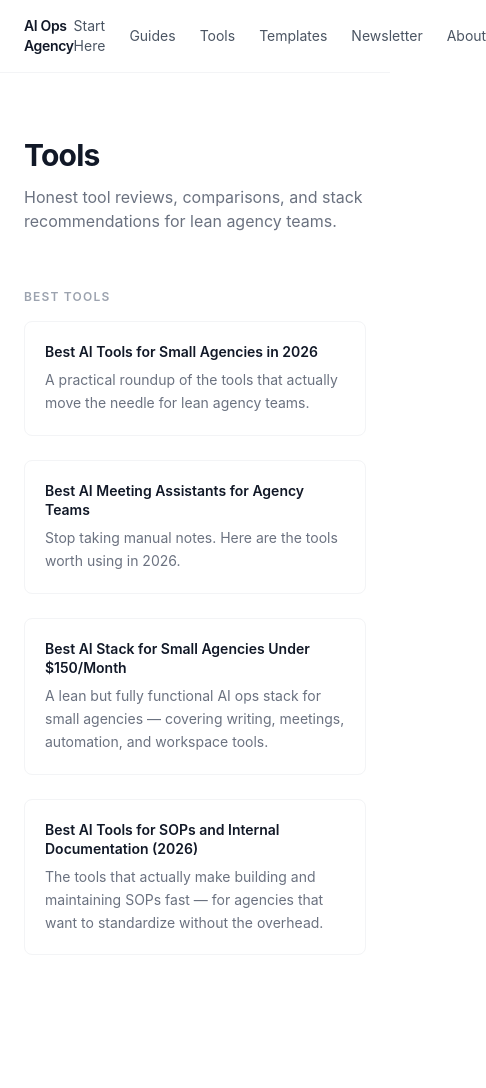
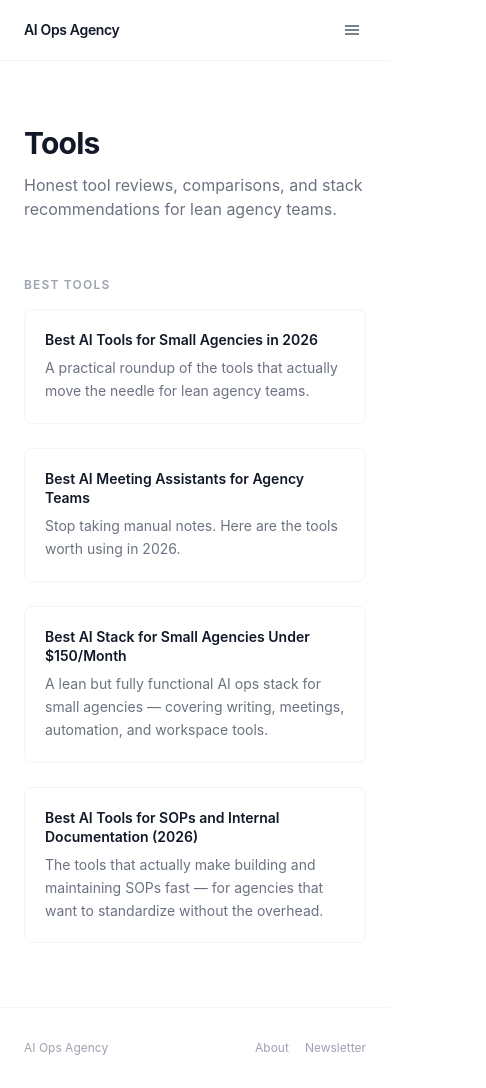
Before and after one commit to veramey/my-website, a Next.js app: page /tools in a window 390 px wide. Shown: the whole page, 486 px wide, since content can reach past the window. Before the commit the page ends 1019 px from the top, so only its background shows below. Built offline with nearby package versions, Linux system fonts and the light colour scheme.

Commit message:
Fix responsive layout: mobile nav menu, stacking CTAs/forms, add missing footers

```diff
--- a/src/components/Nav.tsx
+++ b/src/components/Nav.tsx
@@ -1,21 +1,71 @@
+'use client'
+
+import { useState } from 'react'
 import Link from 'next/link'
 
+const links = [
+  { href: '/start-here', label: 'Start Here' },
+  { href: '/guides', label: 'Guides' },
+  { href: '/tools', label: 'Tools' },
+  { href: '/templates', label: 'Templates' },
+  { href: '/newsletter', label: 'Newsletter' },
+  { href: '/about', label: 'About' },
+]
+
 export default function Nav() {
+  const [open, setOpen] = useState(false)
+
   return (
     <nav className="border-b border-gray-100">
       <div className="max-w-5xl mx-auto px-6 py-4 flex items-center justify-between">
         <Link href="/" className="font-semibold text-gray-900 text-sm tracking-tight">
           AI Ops Agency
         </Link>
-        <div className="flex items-center gap-6 text-sm text-gray-600">
-          <Link href="/start-here" className="hover:text-gray-900 transition-colors">Start Here</Link>
-          <Link href="/guides" className="hover:text-gray-900 transition-colors">Guides</Link>
-          <Link href="/tools" className="hover:text-gray-900 transition-colors">Tools</Link>
-          <Link href="/templates" className="hover:text-gray-900 transition-colors">Templates</Link>
-          <Link href="/newsletter" className="hover:text-gray-900 transition-colors">Newsletter</Link>
-          <Link href="/about" className="hover:text-gray-900 transition-colors">About</Link>
+
+        {/* Desktop */}
+        <div className="hidden md:flex items-center gap-6 text-sm text-gray-600">
+          {links.map((l) => (
+            <Link key={l.href} href={l.href} className="hover:text-gray-900 transition-colors">
+              {l.label}
+            </Link>
+          ))}
         </div>
+
+        {/* Mobile toggle */}
+        <button
+          onClick={() => setOpen(!open)}
+          className="md:hidden p-1 text-gray-600 hover:text-gray-900 transition-colors"
+          aria-label={open ? 'Close menu' : 'Open menu'}
+        >
+          {open ? (
+            <svg width="20" height="20" viewBox="0 0 20 20" fill="none" stroke="currentColor" strokeWidth="1.5">
+              <path d="M5 5l10 10M15 5L5 15" />
+            </svg>
+          ) : (
+            <svg width="20" height="20" viewBox="0 0 20 20" fill="none" stroke="currentColor" strokeWidth="1.5">
+              <path d="M3 6h14M3 10h14M3 14h14" />
+            </svg>
+          )}
+        </button>
       </div>
+
+      {/* Mobile menu */}
+      {open && (
+        <div className="md:hidden border-t border-gray-100 bg-white">
+          <div className="max-w-5xl mx-auto px-6 py-4 flex flex-col gap-3 text-sm text-gray-600">
+            {links.map((l) => (
+              <Link
+                key={l.href}
+                href={l.href}
+                onClick={() => setOpen(false)}
+                className="hover:text-gray-900 transition-colors py-1"
+              >
+                {l.label}
+              </Link>
+            ))}
+          </div>
+        </div>
+      )}
     </nav>
   )
 }
--- a/src/pages/guides/index.tsx
+++ b/src/pages/guides/index.tsx
@@ -110,6 +110,16 @@ export default function GuidesIndex() {
           </div>
         </section>
       </main>
+
+      <footer className="border-t border-gray-100">
+        <div className="max-w-5xl mx-auto px-6 py-8 flex items-center justify-between text-xs text-gray-400">
+          <span>AI Ops Agency</span>
+          <div className="flex gap-4">
+            <Link href="/about" className="hover:text-gray-600 transition-colors">About</Link>
+            <Link href="/newsletter" className="hover:text-gray-600 transition-colors">Newsletter</Link>
+          </div>
+        </div>
+      </footer>
     </>
   )
 }
--- a/src/pages/index.tsx
+++ b/src/pages/index.tsx
@@ -134,7 +134,7 @@ export default function Home() {
             <p className="mt-5 text-lg text-gray-600 leading-relaxed">
               Practical workflows, tools, and templates to help lean teams run tighter operations and deliver better client work.
             </p>
-            <div className="mt-8 flex items-center gap-4">
+            <div className="mt-8 flex flex-col sm:flex-row items-start sm:items-center gap-4">
               <Link
                 href="/start-here"
                 className="px-5 py-2.5 bg-gray-900 text-white text-sm font-medium rounded hover:bg-gray-700 transition-colors"
@@ -268,7 +268,7 @@ export default function Home() {
               {status === 'success' ? (
                 <p className="mt-6 text-sm text-green-600 font-medium">✓ You&apos;re subscribed. Talk soon.</p>
               ) : (
-                <form className="mt-6 flex gap-2" onSubmit={handleSubscribe}>
+                <form className="mt-6 flex flex-col sm:flex-row gap-2" onSubmit={handleSubscribe}>
                   <input
                     type="email"
                     placeholder="your@email.com"
--- a/src/pages/templates/index.tsx
+++ b/src/pages/templates/index.tsx
@@ -104,6 +104,16 @@ export default function TemplatesIndex() {
           </div>
         </section>
       </main>
+
+      <footer className="border-t border-gray-100">
+        <div className="max-w-5xl mx-auto px-6 py-8 flex items-center justify-between text-xs text-gray-400">
+          <span>AI Ops Agency</span>
+          <div className="flex gap-4">
+            <Link href="/about" className="hover:text-gray-600 transition-colors">About</Link>
+            <Link href="/newsletter" className="hover:text-gray-600 transition-colors">Newsletter</Link>
+          </div>
+        </div>
+      </footer>
     </>
   )
 }
--- a/src/pages/tools/index.tsx
+++ b/src/pages/tools/index.tsx
@@ -80,6 +80,16 @@ export default function ToolsIndex() {
           </section>
         </div>
       </main>
+
+      <footer className="border-t border-gray-100">
+        <div className="max-w-5xl mx-auto px-6 py-8 flex items-center justify-between text-xs text-gray-400">
+          <span>AI Ops Agency</span>
+          <div className="flex gap-4">
+            <Link href="/about" className="hover:text-gray-600 transition-colors">About</Link>
+            <Link href="/newsletter" className="hover:text-gray-600 transition-colors">Newsletter</Link>
+          </div>
+        </div>
+      </footer>
     </>
   )
 }
```
